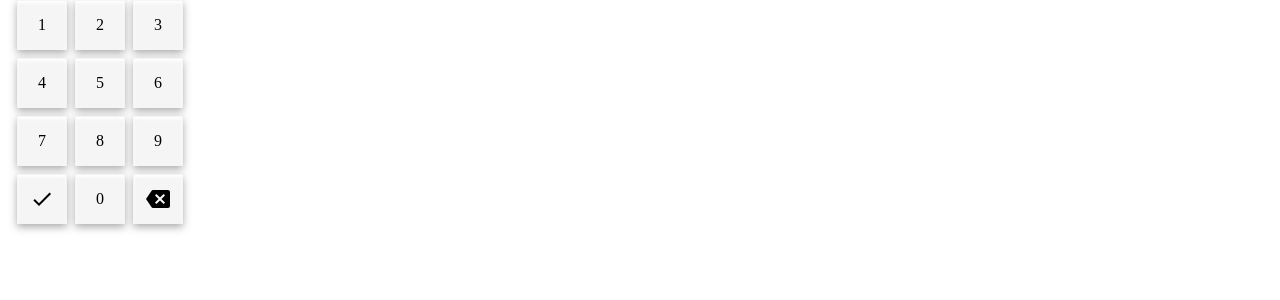
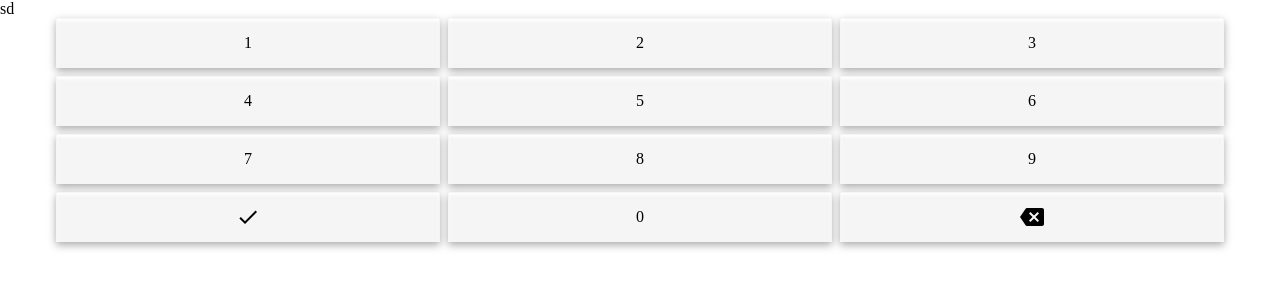
Before and after one commit to Arhontes/rpg-life, a React (Create React App) app: page /calculator in a window 1280 px wide. Shown: the top 300 px of the page. Built offline with nearby package versions, Linux system fonts and the light colour scheme.

Commit message:
feat: docker ci/cd

```diff
--- a/src/features/calculator/ui/Calculator.tsx
+++ b/src/features/calculator/ui/Calculator.tsx
@@ -1,9 +1,5 @@
 import { Keypad } from '../../common'
 
 export const Calculator = () => {
-    return (
-        <div>
-            <Keypad />
-        </div>
-    )
+    return <Keypad />
 }
--- a/src/features/common/components/keypad/ui/Keypad.tsx
+++ b/src/features/common/components/keypad/ui/Keypad.tsx
@@ -23,19 +23,29 @@ const keypadNumbers: Array<KeypadValueType> = [
     { action: 'number', value: 7, id: '7' },
     { action: 'number', value: 8, id: '8' },
     { action: 'number', value: 9, id: '9' },
-    { action: 'submit', value: <DoneIcon />, id: 'done' },
+    { action: 'submit', value: <DoneIcon style={{ userSelect: 'none' }} />, id: 'done' },
     { action: 'number', value: 0, id: '0' },
-    { action: 'submit', value: <BackspaceIcon />, id: 'delete' },
+    { action: 'submit', value: <BackspaceIcon style={{ userSelect: 'none' }} />, id: 'delete' },
 ]
 export const Keypad = () => {
     return (
         <div
+            onClick={(e) => e.preventDefault()}
+            onTouchStart={(e) => e.preventDefault()}
+            onTouchEnd={(e) => e.preventDefault()}
+            onTouchMove={(e) => e.preventDefault()}
+            onTouchCancel={(e) => e.preventDefault()}
+            onTouchCancelCapture={(e) => e.preventDefault()}
+            onTouchEndCapture={(e) => e.preventDefault()}
+            onTouchMoveCapture={(e) => e.preventDefault()}
+            onTouchStartCapture={(e) => e.preventDefault()}
             style={{
                 display: 'flex',
                 flexWrap: 'wrap',
                 gap: '8px',
-                maxWidth: '200px',
+                maxWidth: '100%',
                 justifyContent: 'center',
+                userSelect: 'none',
             }}
         >
             {keypadNumbers.map((el) => (
--- a/src/features/common/components/keypad/ui/KeypadButton.tsx
+++ b/src/features/common/components/keypad/ui/KeypadButton.tsx
@@ -11,18 +11,29 @@ export const KeypadButton = ({ value }: KeypadButtonProps) => {
 
     const handleTouchStart = (e: React.TouchEvent<HTMLDivElement>) => {
         e.preventDefault()
-        e.stopPropagation()
+
         setIsClicked(true)
     }
     const handleTouchEnd = (e: React.TouchEvent<HTMLDivElement>) => {
         e.preventDefault()
-        e.stopPropagation()
+
         setIsClicked(false)
+    }
+    const handleClick = (event: React.MouseEvent<HTMLDivElement>) => {
+        event.preventDefault()
+        // Ваш код обработки клика
     }
     return (
         <div
+            style={{ userSelect: 'none', touchAction: 'manipulation' }}
             onTouchStart={handleTouchStart}
             onTouchEnd={handleTouchEnd}
+            onTouchMove={(e) => e.preventDefault()}
+            onTouchCancel={(e) => e.preventDefault()}
+            onTouchCancelCapture={(e) => e.preventDefault()}
+            onTouchEndCapture={(e) => e.preventDefault()}
+            onTouchMoveCapture={(e) => e.preventDefault()}
+            onTouchStartCapture={(e) => e.preventDefault()}
             className={cn(s.startButton, { [s.clicked]: isClicked })}
         >
             {value.value}
--- a/src/features/common/components/keypad/ui/keypad.module.scss
+++ b/src/features/common/components/keypad/ui/keypad.module.scss
@@ -1,8 +1,14 @@
 .startButton {
-    width: 50px;
+    width: 30%;
     height: 50px;
     cursor: pointer;
+    -webkit-user-select: none;
+    -moz-user-select: none;
+    -ms-user-select: none;
 
+    -webkit-tap-highlight-color: rgba(255, 255, 255, 0);
+    -webkit-tap-highlight-color: transparent;
+    user-select: none;
     display: flex;
     justify-content: center;
     align-items: center;
--- a/src/pages/calculator-page/CalculatorPage.tsx
+++ b/src/pages/calculator-page/CalculatorPage.tsx
@@ -2,7 +2,16 @@ import { Calculator } from '../../features/calculator'
 
 export const CalculatorPage = () => {
     return (
-        <div style={{ height: '100%', width: '100%' }}>
+        <div
+            style={{
+                height: '100%',
+                width: '100%',
+                display: 'flex',
+                flexDirection: 'column',
+                justifyContent: 'space-between',
+            }}
+        >
+            <div style={{ height: '100%' }}>sd</div>
             <Calculator />
         </div>
     )
```
Also changed, not shown: 1 other file (tests, documents, lock files or other folders).
